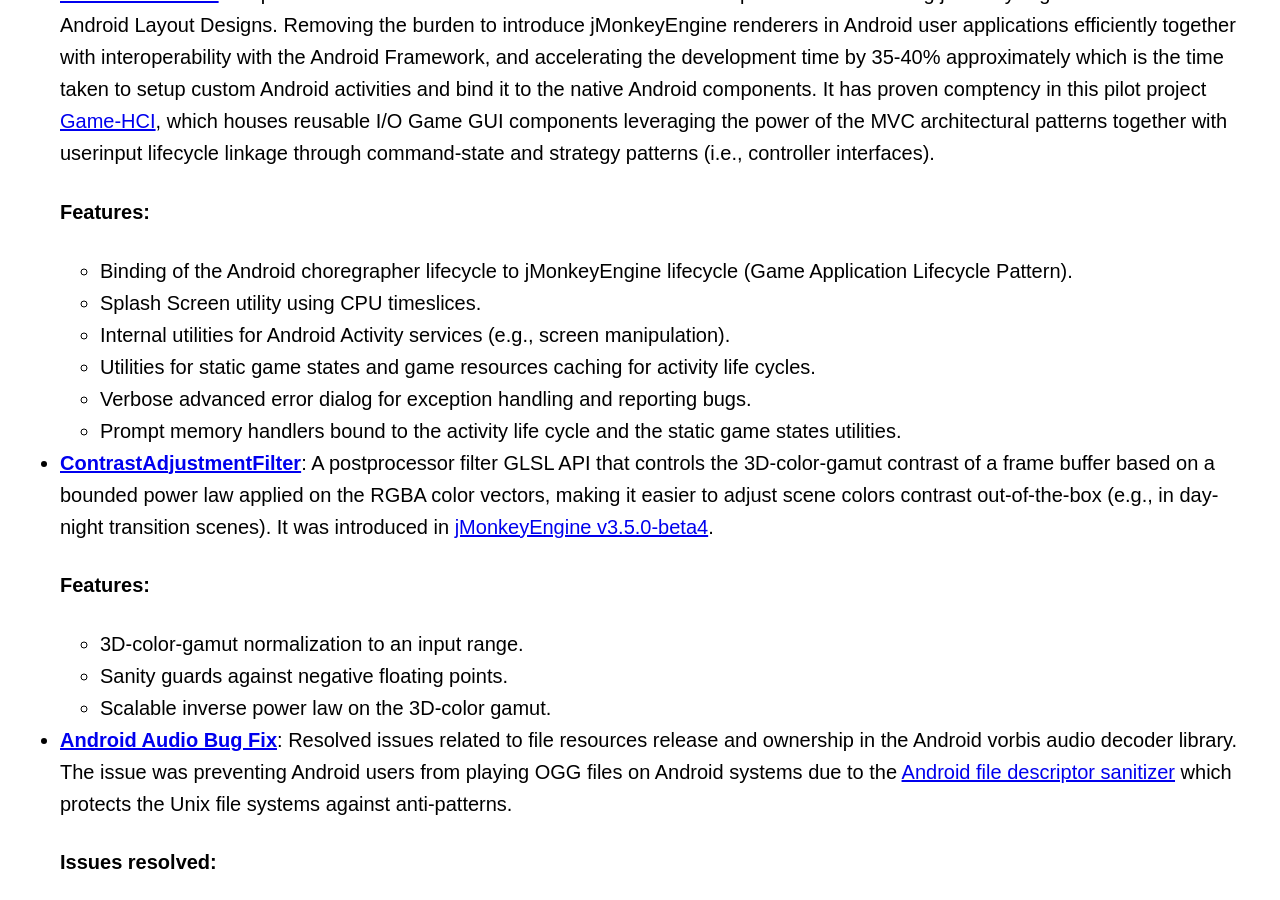
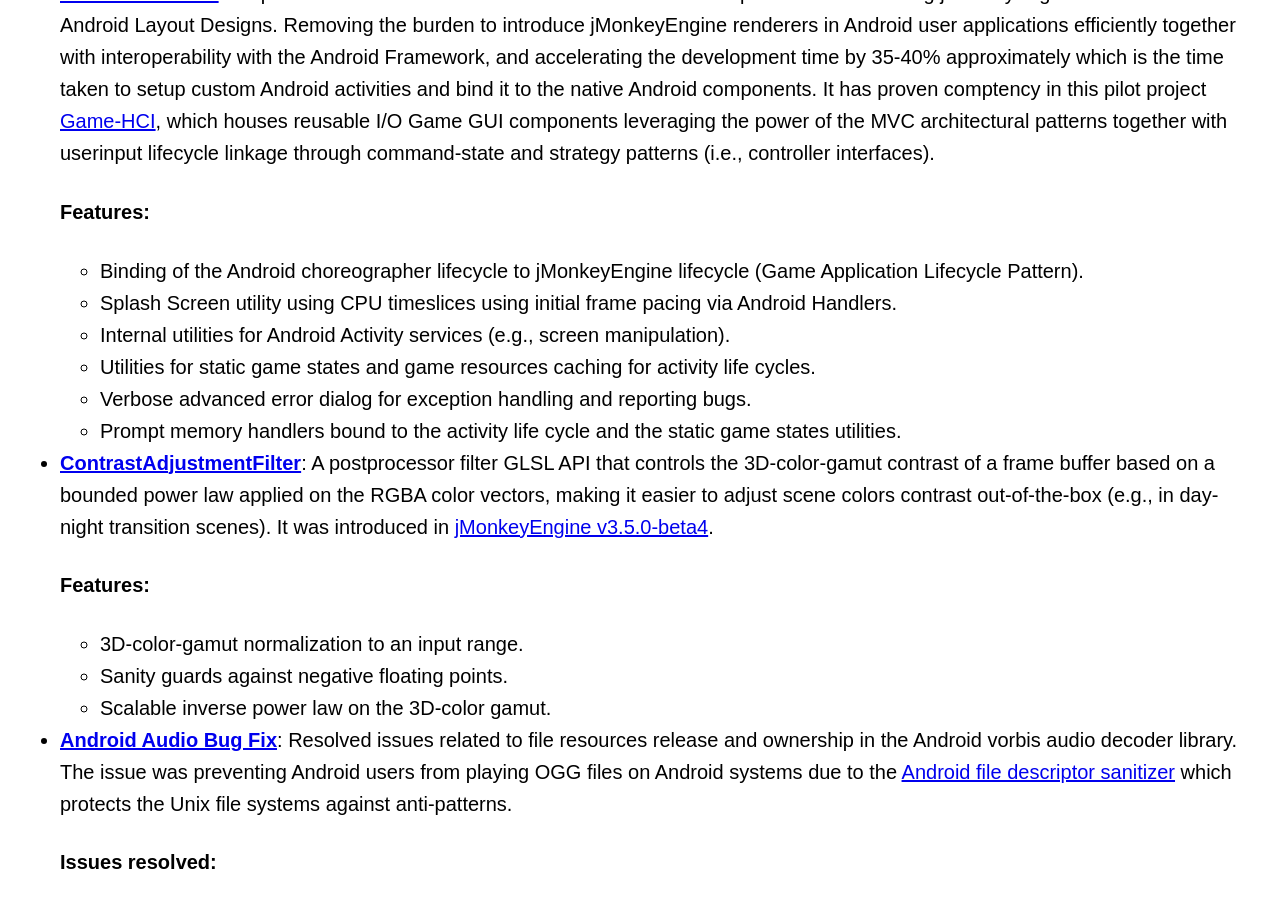
Before and after one commit to pavly-gerges/pavly-gerges, a Jekyll site: the page built from resume/index.md, in a window 1280 px wide and 900 px high, scrolled down 1429 px. Built offline with Jekyll 4.4.1, drawn with Linux system fonts in a browser that asks for light colours; our own code applies the rules of GitHub Pages for plain Markdown files.

Commit message:
Update index.md

```diff
--- a/resume/index.md
+++ b/resume/index.md
@@ -23,8 +23,8 @@ Contributing to jMonkeyEngine, an open-source code-first approach complete 3D ga
 ### [Contributions](https://github.com/jMonkeyEngine/jmonkeyengine/commits?author=pavly-gerges) during this period:
 - **[JmeSurfaceView](https://github.com/jMonkeyEngine/jmonkeyengine/tree/master/jme3-android/src/main/java/com/jme3/view/surfaceview)**: Proposed and introduced a GL Surface View handler component for embedding jMonkeyEngine Game Contexts into Android Layout Designs. Removing the burden to introduce jMonkeyEngine renderers in Android user applications efficiently together with interoperability with the Android Framework, and accelerating the development time by 35-40% approximately which is the time taken to setup custom Android activities and bind it to the native Android components. It has proven comptency in this pilot project [Game-HCI](https://github.com/Electrostat-Lab/Game-HCI), which houses reusable I/O Game GUI components leveraging the power of the MVC architectural patterns together with userinput lifecycle linkage through command-state and strategy patterns (i.e., controller interfaces).
   #### Features:
-  * Binding of the Android choregrapher lifecycle to jMonkeyEngine lifecycle (Game Application Lifecycle Pattern).
-  * Splash Screen utility using CPU timeslices.
+  * Binding of the Android choreographer lifecycle to jMonkeyEngine lifecycle (Game Application Lifecycle Pattern).
+  * Splash Screen utility using CPU timeslices using initial frame pacing via Android Handlers.
   * Internal utilities for Android Activity services (e.g., screen manipulation).
   * Utilities for static game states and game resources caching for activity life cycles.
   * Verbose advanced error dialog for exception handling and reporting bugs.
```
